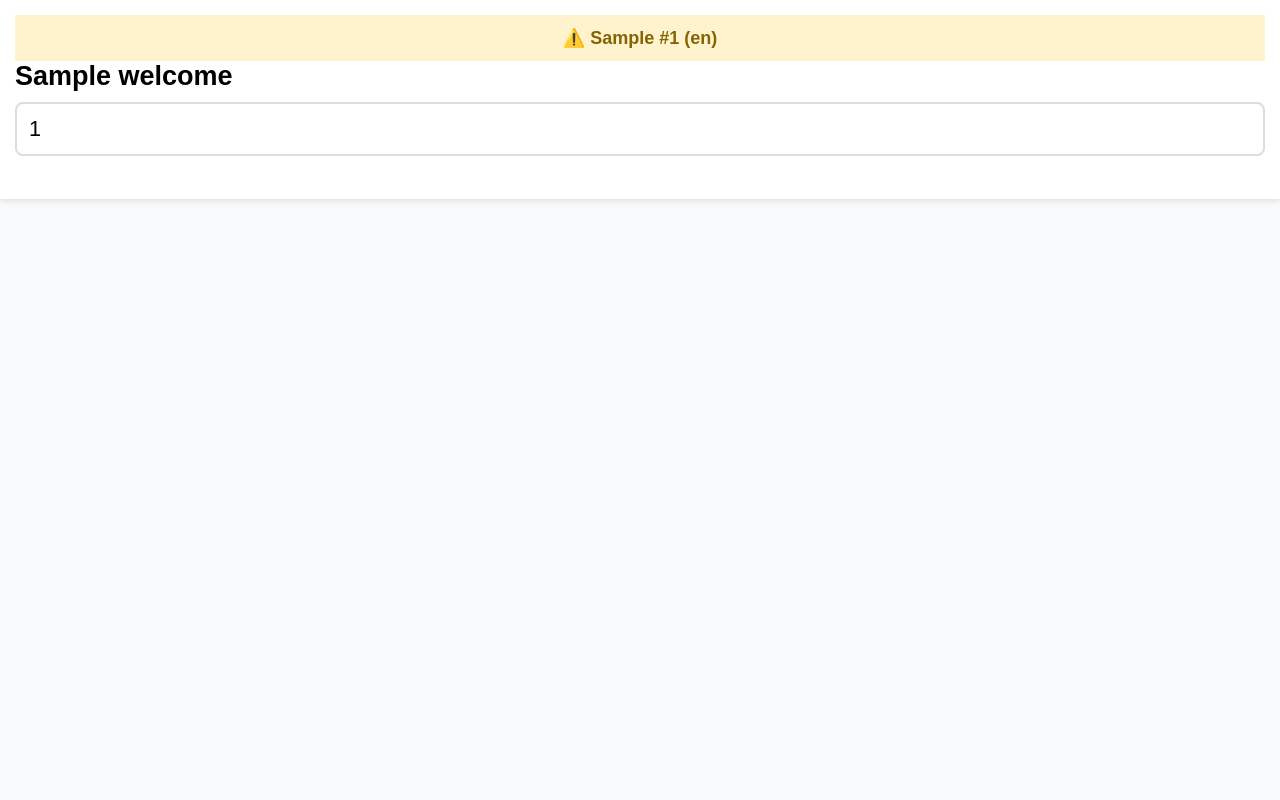
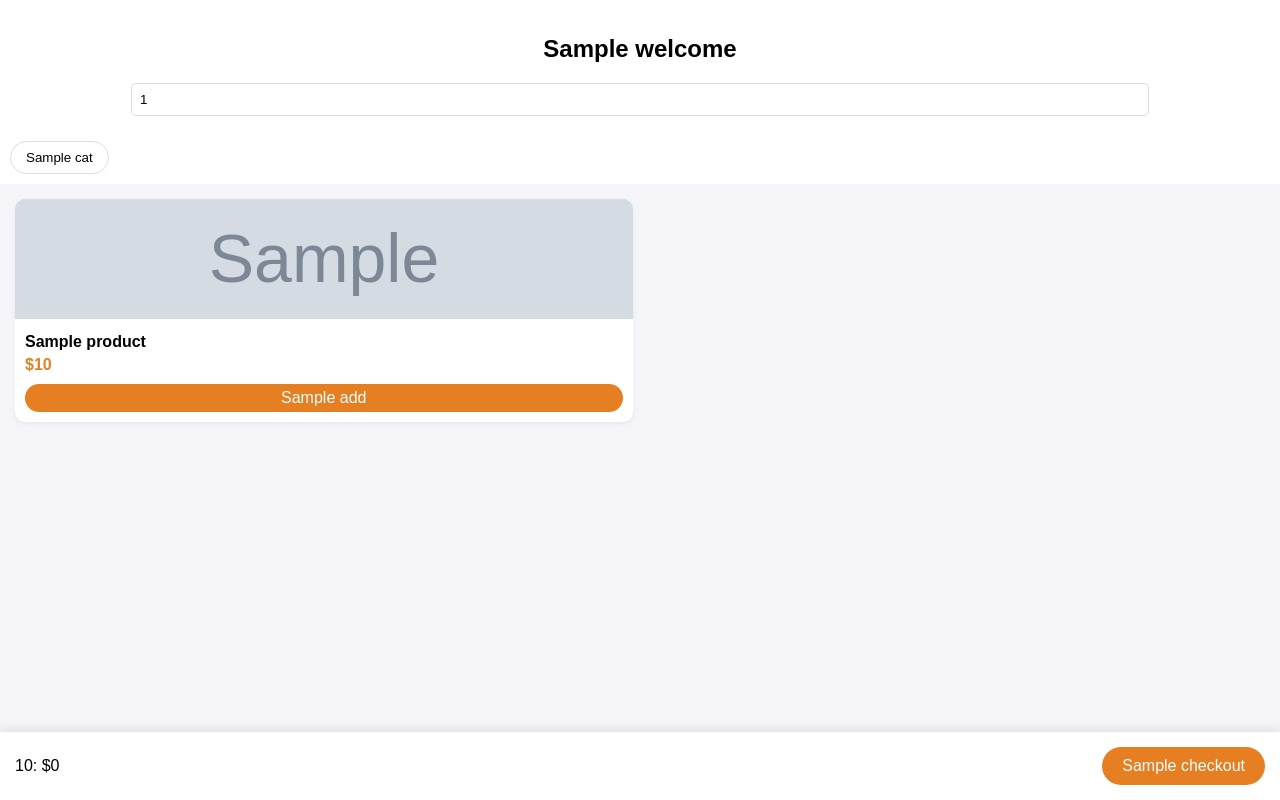
Before and after one commit to d11219208-del/qr, a Flask app: template templates/menu.html in a window 1280 px wide. Run offline with Flask 3, Linux system fonts and the light colour scheme; the template is opened without the code that fills it: most values are stand-ins (such as "Sample title", 1, 10 or a date in 2020); grey boxes marked "Sample" are stand-in pictures; some libraries are stand-ins or nearby versions.

Commit message:
Update menu.html

```diff
--- a/templates/menu.html
+++ b/templates/menu.html
@@ -1,92 +1,114 @@
 <!DOCTYPE html>
-<html>
+<html lang="{{ lang }}">
 <head>
-    <title>{{ texts['title'] }}</title>
-    <meta name="viewport" content="width=device-width, initial-scale=1, user-scalable=0">
+    <meta charset="UTF-8">
+    <meta name="viewport" content="width=device-width, initial-scale=1.0">
+    <title>{{ texts.title }}</title>
+    <script src="https://cdn.jsdelivr.net/npm/sweetalert2@11"></script>
     <style>
-        body { font-family: 'Microsoft JhengHei', sans-serif; margin: 0; padding-bottom: 160px; background: #f8f9fa; touch-action: manipulation; font-size: 18px; }
-        .header { background: white; padding: 15px; position: sticky; top: 0; z-index: 99; box-shadow: 0 2px 5px rgba(0,0,0,0.1); }
-        .cat-bar { display: flex; overflow-x: auto; white-space: nowrap; padding: 10px 0; gap: 10px; scrollbar-width: none; }
-        .cat-bar::-webkit-scrollbar { display: none; }
-        .cat-btn { background: #f1f3f5; border: 1px solid #dee2e6; padding: 8px 18px; border-radius: 25px; font-size: 1em; color: #495057; cursor: pointer; }
-        .cat-btn.active { background: #28a745; color: white; border-color: #28a745; }
-        .menu-item { background: white; margin: 12px; padding: 15px; border-radius: 12px; display: flex; box-shadow: 0 2px 8px rgba(0,0,0,0.08); position: relative; }
-        .menu-img { width: 100px; height: 100px; border-radius: 10px; object-fit: cover; background: #eee; }
-        .menu-info { flex: 1; padding-left: 15px; display: flex; flex-direction: column; justify-content: space-between; }
-        .menu-info b { font-size: 1.2em; }
-        .add-btn { background: #28a745; color: white; border: none; padding: 10px 20px; border-radius: 20px; align-self: flex-end; font-size: 1em; font-weight: bold; }
-        .sold-out { filter: grayscale(1); opacity: 0.6; pointer-events: none; }
-        .sold-out-badge { position: absolute; top: 10px; right: 10px; background: rgba(0,0,0,0.7); color: white; padding: 4px 10px; border-radius: 5px; font-size: 0.9em; font-weight: bold; z-index: 5; }
-        .cart-bar { position: fixed; bottom: 0; width: 100%; background: white; padding: 15px; box-shadow: 0 -4px 15px rgba(0,0,0,0.15); display: none; flex-direction: column; box-sizing: border-box; z-index: 100; }
-        .cart-summary { display: flex; justify-content: space-between; align-items: center; margin-bottom: 12px; }
-        .cart-buttons { display: flex; gap: 12px; }
-        .btn-view-cart { background: #ff9800; color: white; border: none; flex: 1; padding: 15px; border-radius: 12px; font-weight: bold; font-size: 1.2em; }
-        .btn-checkout { background: #28a745; color: white; border: none; flex: 1; padding: 15px; border-radius: 12px; font-weight: bold; font-size: 1.2em; }
-        .modal { position: fixed; top: 0; left: 0; width: 100%; height: 100%; background: rgba(0,0,0,0.6); display: none; z-index: 200; justify-content: center; align-items: flex-end; }
-        .modal-c { background: white; width: 100%; padding: 25px; border-radius: 25px 25px 0 0; max-height: 85vh; overflow-y: auto; box-sizing: border-box; }
-        .opt-tag { border: 1px solid #ccc; padding: 8px 15px; border-radius: 20px; margin: 5px; display: inline-block; font-size: 1.1em; }
-        .opt-tag.sel { background: #e3f2fd; border-color: #2196f3; color: #2196f3; font-weight: bold; }
-        .cat-header { padding: 12px 15px; font-weight: bold; font-size: 1.3em; color: #333; background: #eee; margin-top: 15px; scroll-margin-top: 160px; }
-        .qty-ctrl { display: flex; align-items: center; gap: 15px; justify-content: center; margin: 20px 0; }
-        .qty-ctrl button { width: 50px; height: 50px; border-radius: 25px; border: 1px solid #ddd; background: white; font-size: 1.8em; }
-        .qty-input { width: 70px; text-align: center; font-size: 1.4em; border: 1px solid #ddd; padding: 8px; border-radius: 8px; }
-        .cart-item-row { border-bottom: 1px solid #eee; padding: 15px 0; }
-        .cart-item-main { display: flex; justify-content: space-between; align-items: center; margin-bottom: 10px; }
-        .cart-qty-sub { display: flex; align-items: center; justify-content: flex-end; gap: 15px; }
-        .btn-edit-opt { background: #e3f2fd; color: #2196f3; border: 1px solid #2196f3; padding: 6px 12px; border-radius: 8px; font-size: 0.9em; font-weight: bold; cursor: pointer; }
+        :root { --primary: #e67e22; --bg: #f4f4f9; }
+        body { font-family: sans-serif; background: var(--bg); margin: 0; padding-bottom: 80px; }
+        .header { background: white; padding: 15px; text-align: center; box-shadow: 0 2px 5px rgba(0,0,0,0.1); sticky; top: 0; z-index: 100; }
+        .category-nav { display: flex; overflow-x: auto; background: white; padding: 10px; gap: 10px; sticky; top: 60px; z-index: 99; }
+        .cat-btn { padding: 8px 15px; border-radius: 20px; border: 1px solid #ddd; background: white; white-space: nowrap; cursor: pointer; }
+        .cat-btn.active { background: var(--primary); color: white; border-color: var(--primary); }
+
+        .product-grid { padding: 15px; display: grid; grid-template-columns: 1fr 1fr; gap: 15px; }
+        .product-card { background: white; border-radius: 10px; overflow: hidden; box-shadow: 0 2px 5px rgba(0,0,0,0.05); }
+        .product-img { width: 100%; height: 120px; object-fit: cover; background: #eee; }
+        .product-info { padding: 10px; }
+        .product-name { font-size: 1rem; font-weight: bold; margin-bottom: 5px; }
+        .product-price { color: var(--primary); font-weight: bold; }
+
+        .cart-bar { position: fixed; bottom: 0; width: 100%; background: white; padding: 15px; box-sizing: border-box; display: flex; justify-content: space-between; align-items: center; box-shadow: 0 -2px 10px rgba(0,0,0,0.1); }
+        .checkout-btn { background: var(--primary); color: white; padding: 10px 20px; border-radius: 25px; border: none; font-size: 1rem; }
+
+        /* 彈窗樣式省略，建議延用你原本 app.py 內的 CSS */
     </style>
 </head>
 <body>
-    <div class="header">
-        {% if edit_oid %}
-        <div style="background:#fff3cd;padding:12px;color:#856404;text-align:center;font-weight:bold;">
-            ⚠️ {{ texts['edit_notice'] or '正在編輯' }} #{{ edit_oid }} ({{ order_lang }})
+
+<div class="header">
+    <h2>{{ texts.welcome }}</h2>
+    <input type="text" id="table_number" placeholder="{{ texts.table_placeholder }}" value="{{ table_num }}" style="width: 80%; padding: 8px; border-radius: 5px; border: 1px solid #ddd;">
+</div>
+
+<div class="category-nav">
+    {% for cat in categories %}
+    <button class="cat-btn" onclick="filterCategory('{{ cat }}')">{{ cat }}</button>
+    {% endfor %}
+</div>
+
+<div class="product-grid">
+    {% for p in products %}
+    <div class="product-card" data-category="{{ p.category }}">
+        {% if p.image_url %}
+        <img src="{{ p.image_url }}" class="product-img" alt="{{ p.name }}">
+        {% endif %}
+        <div class="product-info">
+            <div class="product-name">{{ p.name }}</div>
+            <div class="product-price">${{ p.price }}</div>
+            <button onclick="openModal({{ p | tojson }})" class="checkout-btn" style="width:100%; margin-top:10px; padding:5px;">{{ texts.add }}</button>
         </div>
-        {% endif %}
-        <h2 style="margin:0 0 10px 0;">{{ texts['welcome'] }}</h2>
-        <input type="text" id="visible_table" value="{{ table_num }}" placeholder="{{ texts['table_placeholder'] }}"
-               style="padding:12px;width:100%;box-sizing:border-box;border:2px solid #ddd;border-radius:8px;font-size:1.2em;margin-bottom:8px;">
-        <div class="cat-bar" id="cat-nav"></div>
     </div>
+    {% endfor %}
+</div>
 
-    <div id="list"></div>
+<div class="cart-bar">
+    <div>{{ texts.total }}: $<span id="cart-total">0</span></div>
+    <button class="checkout-btn" onclick="submitOrder()">{{ texts.checkout }}</button>
+</div>
 
-    <form id="order-form" method="POST" action="/menu">
-        <input type="hidden" name="cart_data" id="cart_input">
-        <input type="hidden" name="table_number" id="tbl_input">
-        <input type="hidden" name="lang_input" id="lang_final_input" value="{{ order_lang }}">
-        {% if edit_oid %}
-        <input type="hidden" name="old_order_id" value="{{ edit_oid }}">
-        {% endif %}
+<script>
+    let cart = [];
+    let currentLang = "{{ lang }}";
+    const texts = {{ texts | tojson }};
 
-        <div class="cart-bar" id="bar">
-            <div class="cart-summary">
-                <div style="font-weight:bold; font-size:1.3em;">Total: $<span id="tot">0</span> (<span id="cnt">0</span>)</div>
-                <label style="font-size:1em;"><input type="checkbox" name="need_receipt" checked> {{ texts['print_receipt_opt'] }}</label>
-            </div>
-            <div class="cart-buttons">
-                <button type="button" class="btn-view-cart" onclick="showCart()">🛒 {{ texts['cart_detail'] }}</button>
-                <button type="button" class="btn-checkout" onclick="sub()">{{ texts['checkout'] }}</button>
-            </div>
-        </div>
-    </form>
+    function openModal(product) {
+        // 這裡實作你的客製化彈窗邏輯
+        // 建議使用 Swal.fire (SweetAlert2) 或自定義 Modal
+        addToCart(product, 1, "");
+    }
 
-    <div class="modal" id="opt-m" onclick="closeModalByBg(event, 'opt-m')">
-        </div>
+    function addToCart(product, qty, note) {
+        cart.push({ ...product, qty, note });
+        updateCartUI();
+    }
 
-    <script>
-    // 將 Python/Jinja2 變數傳入 JS
-    const P = {{ products | tojson }};
-    const T = {{ texts | tojson }};
-    const EDIT_OID = "{{ edit_oid or '' }}";
-    const PRELOAD_CART = {{ preload_cart | safe }};
-    const CUR_LANG = "{{ display_lang }}";
-    const ORDER_LANG = "{{ order_lang }}";
+    function updateCartUI() {
+        let total = cart.reduce((sum, item) => sum + (item.price * item.qty), 0);
+        document.getElementById('cart-total').innerText = total;
+    }
 
-    let C = [], cur = null, selectedOptIndices = [], addP = 0, editIndex = -1;
+    async function submitOrder() {
+        const table = document.getElementById('table_number').value;
+        if (!table) return Swal.fire(texts.table_placeholder);
+        if (cart.length === 0) return Swal.fire(texts.empty_cart);
 
-    // ... (其餘你提供的 JavaScript 邏輯：initCart, upd, openOpt, sub 等) ...
-    // 請確保將你提供的完整 JS 代碼貼於此處
-    </script>
+        const response = await fetch('/submit_order', {
+            method: 'POST',
+            headers: { 'Content-Type': 'application/json' },
+            body: JSON.stringify({
+                table_number: table,
+                items: cart,
+                total_price: parseInt(document.getElementById('cart-total').innerText),
+                lang: currentLang
+            })
+        });
+
+        const result = await response.json();
+        if (result.success) {
+            Swal.fire(texts.order_success, texts.daily_seq_prefix + ": " + result.daily_seq, 'success')
+                .then(() => location.reload());
+        }
+    }
+
+    function filterCategory(cat) {
+        document.querySelectorAll('.product-card').forEach(card => {
+            card.style.display = (card.dataset.category === cat || cat === 'All') ? 'block' : 'none';
+        });
+    }
+</script>
+
 </body>
 </html>
```
